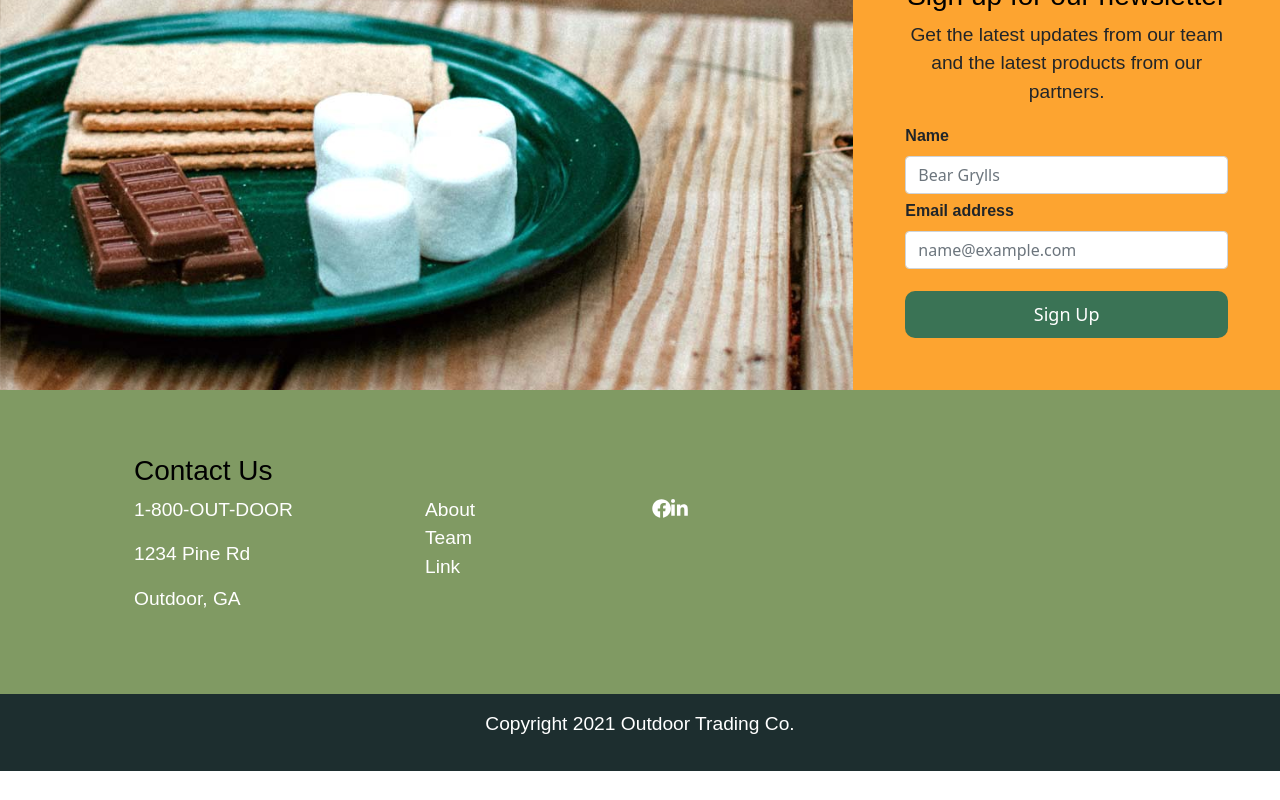
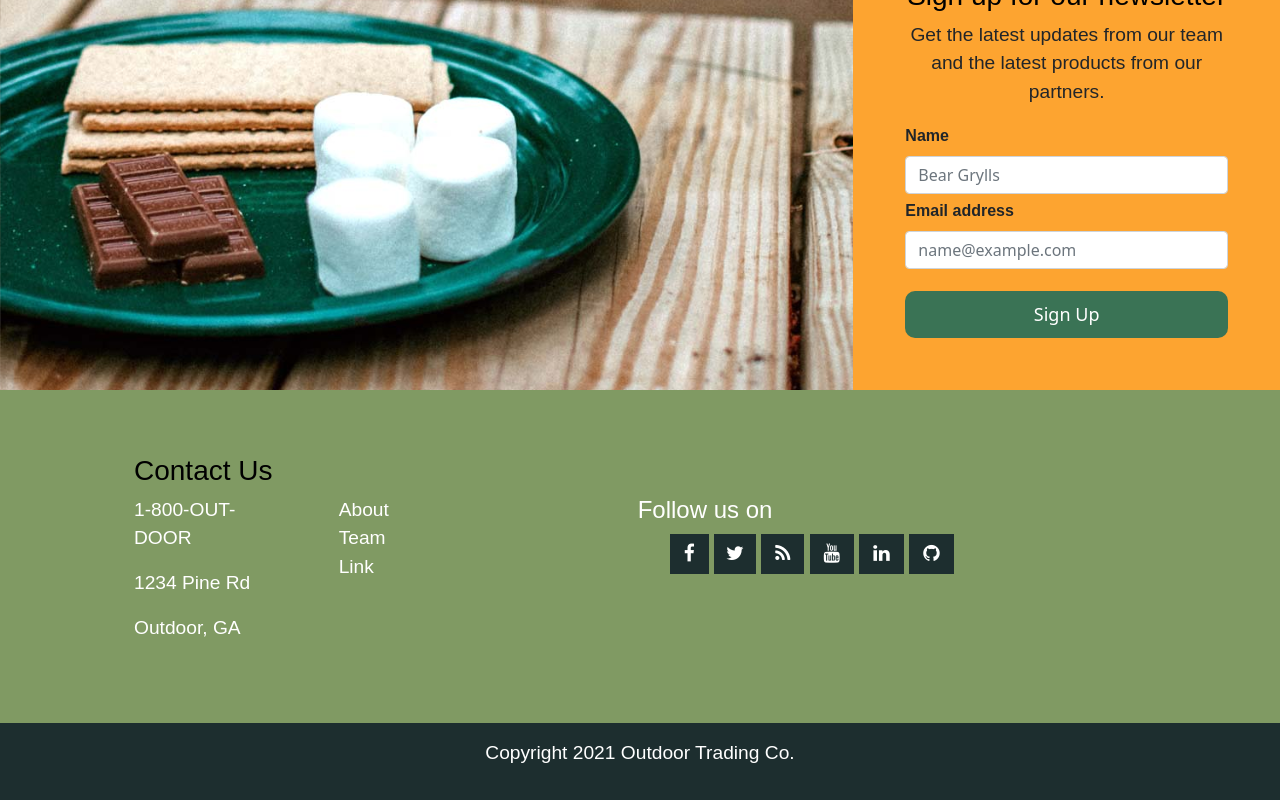
Before and after one commit to NeedaMehmud/outdoor-trading-co, a React (Create React App) app in the folder client/: page / in a window 1280 px wide. Shown: the part 1369-2169 px from the top of the page. Before the commit the page ends 2140 px from the top, so only its background shows below. Built offline with nearby package versions, Linux system fonts and the light colour scheme; a web font is replaced by a local one.

Commit message:
Added button hovers. Added social media icons. Updated footer link styling.

```diff
--- a/client/src/components/Footer.js
+++ b/client/src/components/Footer.js
@@ -10,12 +10,12 @@ function Footer() {
       <div className="container p-5">
         <div className="row p-3">
           <h3>Contact Us</h3>
-          <div className="col-3 sm-2">
+          <div className="col-2 sm-2">
             <p>1-800-OUT-DOOR</p>
             <p>1234 Pine Rd</p>
             <p>Outdoor, GA</p>
           </div>
-          <div className="col-3 sm-2">
+          <div className="col-2 sm-2">
             <ul>
               <li>
                 <a href="#">About</a>
@@ -28,22 +28,18 @@ function Footer() {
               </li>
             </ul>
           </div>
-          <div className="col-6 lg-1">
-            {" "}
-            <a
-              href="https://www.facebook.com/Outdoor-Trading-Co-100466249039342"
-              target="_blank"
-              alt="Facebook Logo"
-            >
-              <FontAwesomeIcon icon={faFacebook} />
-            </a>
-            <a
-              href="https://www.linkedin.com/company/79902606/admin/"
-              target="blank"
-              alt="LinkedIn Logo"
-            >
-              <FontAwesomeIcon icon={faLinkedinIn} />
-            </a>
+          <div className="col-8 lg-1">
+          <div className="footer-social-icons">
+    <h4 className="_14">Follow us on</h4>
+    <ul className="social-icons">
+        <li><a href="https://www.facebook.com/Outdoor-Trading-Co-100466249039342" className="social-icon"> <i className="fa fa-facebook"></i></a></li>
+        <li><a href="" className="social-icon"> <i className="fa fa-twitter"></i></a></li>
+        <li><a href="" className="social-icon"> <i className="fa fa-rss"></i></a></li>
+        <li><a href="" className="social-icon"> <i className="fa fa-youtube"></i></a></li>
+        <li><a href="https://www.linkedin.com/company/outdoor-trading-co/" className="social-icon"> <i className="fa fa-linkedin"></i></a></li>
+        <li><a href="" className="social-icon"> <i className="fa fa-github"></i></a></li>
+    </ul>
+</div>
           </div>
         </div>
       </div>
--- a/client/src/style/Footer.css
+++ b/client/src/style/Footer.css
@@ -1,14 +1,110 @@
-nav,
-footer {
+@import url(https://fonts.googleapis.com/css?family=Lato);
+@import url(https://cdnjs.cloudflare.com/ajax/libs/font-awesome/4.6.3/css/font-awesome.css);
+
+nav,footer {
   background-color: var(--primary);
   color: var(--links);
 }
-
 footer {
   background-color: var(--quartenary);
 }
-
 footer a {
   color: var(--links);
   text-decoration: none;
 }
+footer a:hover {
+  color: var(--links);
+}
+/* Social media icon styling. */
+.footer-social-icons {
+    width: 350px;
+    display:block;
+    margin: 0 auto;
+}
+.social-icon {
+    color: #fff;
+}
+ul.social-icons {
+    margin-top: 10px;
+}
+.social-icons li {
+    vertical-align: top;
+    display: inline;
+    height: 100px;
+}
+.social-icons a, .social-icons a:hover {
+    color: #fff;
+    text-decoration: none;
+}
+.fa-facebook {
+    padding:10px 14px;
+    -o-transition:.5s;
+    -ms-transition:.5s;
+    -moz-transition:.5s;
+    -webkit-transition:.5s;
+    transition: .5s;
+    background-color: var(--primary);
+}
+.fa-facebook:hover {
+    background-color: #3d5b99;
+}
+.fa-twitter {
+    padding:10px 12px;
+    -o-transition:.5s;
+    -ms-transition:.5s;
+    -moz-transition:.5s;
+    -webkit-transition:.5s;
+    transition: .5s;
+    background-color: var(--primary);
+}
+.fa-twitter:hover {
+    background-color: #00aced;
+}
+.fa-rss {
+    padding:10px 14px;
+    -o-transition:.5s;
+    -ms-transition:.5s;
+    -moz-transition:.5s;
+    -webkit-transition:.5s;
+    transition: .5s;
+    background-color: var(--primary);
+}
+.fa-rss:hover {
+    background-color: #eb8231;
+}
+.fa-youtube {
+    padding:10px 14px;
+    -o-transition:.5s;
+    -ms-transition:.5s;
+    -moz-transition:.5s;
+    -webkit-transition:.5s;
+    transition: .5s;
+    background-color: var(--primary);
+}
+.fa-youtube:hover {
+    background-color: #e64a41;
+}
+.fa-linkedin {
+    padding:10px 14px;
+    -o-transition:.5s;
+    -ms-transition:.5s;
+    -moz-transition:.5s;
+    -webkit-transition:.5s;
+    transition: .5s;
+    background-color: var(--primary);
+}
+.fa-linkedin:hover {
+    background-color: #0073a4;
+}
+.fa-github {
+    padding:10px 14px;
+    -o-transition:.5s;
+    -ms-transition:.5s;
+    -moz-transition:.5s;
+    -webkit-transition:.5s;
+    transition: .5s;
+    background-color: var(--primary);
+}
+.fa-github:hover {
+    background-color: #5a32a3;
+}
--- a/client/src/style/Hero.css
+++ b/client/src/style/Hero.css
@@ -11,7 +11,7 @@
 .signup {
   border-radius: 10px;
   border: none;
-  background-color: #809A63;
+  background-color: var(--quartenary);
   color: #fff;
   width: 100%;
   margin-top: 10px;
@@ -21,3 +21,6 @@
   border: none;
   padding: 10px 20px;
 }
+.signup:hover {
+  background-color: var(--tertiary);
+}
--- a/client/src/style/Login.css
+++ b/client/src/style/Login.css
@@ -1,5 +1,5 @@
 .signin-button {
-  background-color: #fda430;
+  background-color: var(--secondary);
   text-align: center;
   color: white;
   padding: 5px 5px 5px 8px;
@@ -10,45 +10,36 @@
   border: none;
   font-size: large;
 }
-
 .login h3 {
   color: white;
 }
-
 @import url('https://fonts.googleapis.com/css?family=Fira+Sans:400,500,600,700,800');
-
 * {
   box-sizing: border-box;
 }
-
 body {
   min-height: 100vh;
   display: flex;
   font-weight: 400;
   font-family: 'Fira Sans', sans-serif;
 }
-
 h1,h2,h3,h4,h5,h6,label,span {
   font-weight: 500;
   font-family: 'Fira Sans', sans-serif;
 }
-
 body, html, .App, #root, .auth-wrapper {
   width: 100%;
   height: 100%;
 }
-
 .navbar-light {
   box-shadow: 0px 14px 80px rgba(34, 35, 58, 0.2);
 }
-
 .auth-wrapper {
   display: flex;
   justify-content: center;
   flex-direction: column;
   text-align: left;
 }
-
 .auth-inner {
   width: 450px;
   margin: auto;
@@ -58,23 +49,19 @@ body, html, .App, #root, .auth-wrapper {
   border-radius: 15px;
   transition: all .3s;
 }
-
 .auth-wrapper .form-control:focus {
   border-color: #167bff;
   box-shadow: none;
 }
-
 .auth-wrapper h3 {
   text-align: center;
   margin: 0;
   line-height: 1;
   padding-bottom: 20px;
 }
-
 .custom-control-label {
   font-weight: 400;
 }
-
 .forgot-password,
 .forgot-password a {
   text-align: right;
@@ -83,7 +70,6 @@ body, html, .App, #root, .auth-wrapper {
   color: #7f7d7d;
   margin: 0;
 }
-
 .forgot-password a {
   color: #167bff;
 }
--- a/client/src/style/Nav.css
+++ b/client/src/style/Nav.css
@@ -2,28 +2,26 @@ nav {
   background-color: var(--primary);
   color: var(--links);
 }
-
 .navbar-brand img {
   max-height: 60px;
 }
-
 .form {
   background-color: var(--secondary);
 }
-
 .form-control {
   max-width: 100%;
 }
-
 nav, footer {
   background-color: var(--primary);
   color: var(--links)
 }
-
+.login-btn:hover, .search-btn:hover {
+  background-color: var(--secondary);
+}
 .login-btn {
     border-radius: 10px;
     border: none;
-    background-color: #809A63;
+    background-color: var(--quartenary);
     color: #fff;
     width: 100%;
     padding: 0.5em;
@@ -32,7 +30,7 @@ nav, footer {
     padding: 10px 20px;
 }
 .search-btn {
-  background-color: #3A7355;
+  background-color: var(--tertiary);
   border-radius: 10px;
   border: none;
   color: #fff;
--- a/client/src/style/Newsletter.css
+++ b/client/src/style/Newsletter.css
@@ -3,9 +3,8 @@ p, a, {
   font-family: "Hind Vadodara", sans-serif;
   margin: 0;
 }
-
 .news-btn {
-  background-color: #3A7355;
+  background-color: var(--tertiary);
   border-radius: 10px;
   border: none;
   color: #fff;
@@ -14,7 +13,9 @@ p, a, {
   width: 100%;
   margin-top: 1em;
 }
-
+.news-btn:hover{
+    background-color: var(--primary);
+}
 .form-img {
   background-image: url(../assets/images/form-img.jpg);
   background-position: center;
--- a/client/src/style/Results.css
+++ b/client/src/style/Results.css
@@ -1,6 +1,6 @@
 .card-title {
     font-weight: 700;
-    background-color: #3a7355;
+    background-color: var(--tertiary);
     color: #fff;
 }
 .btn-rm {
```
Also changed, not shown: client/src/style/Signup.css (+2 -13 lines).
